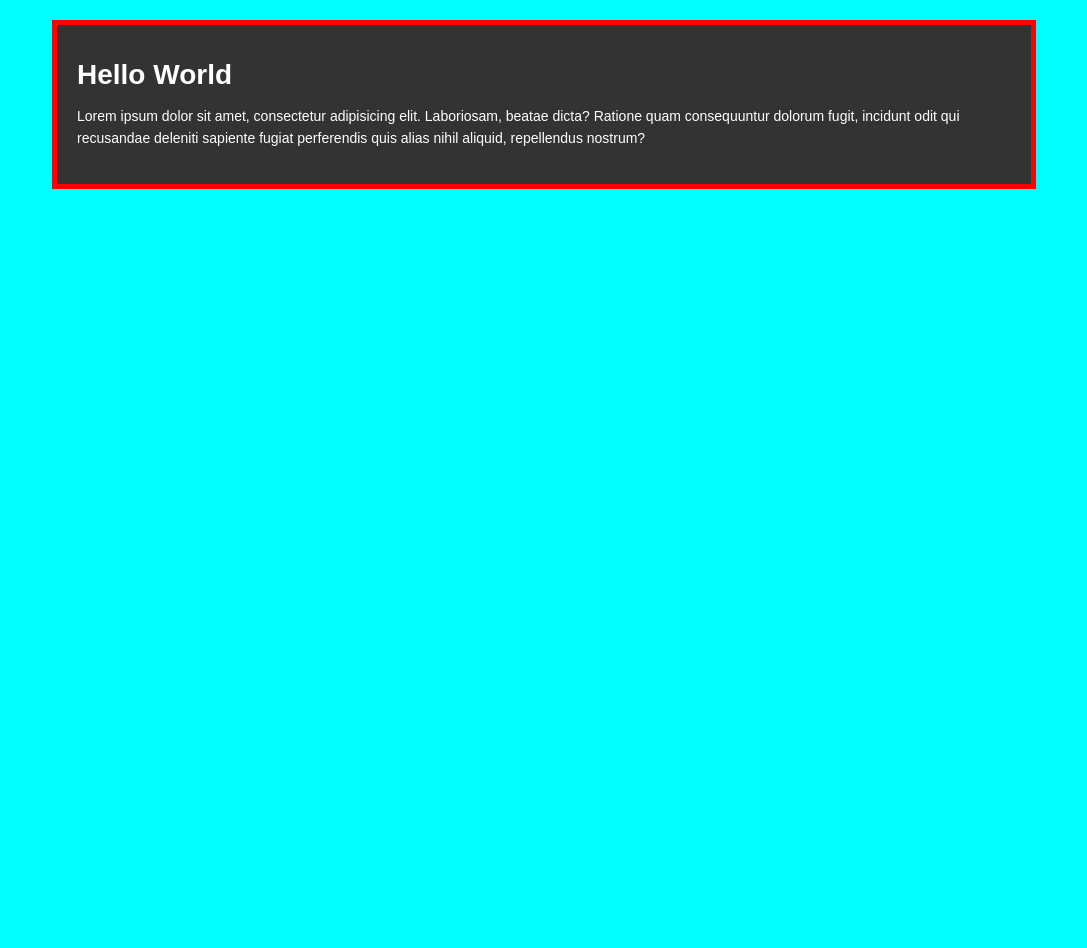
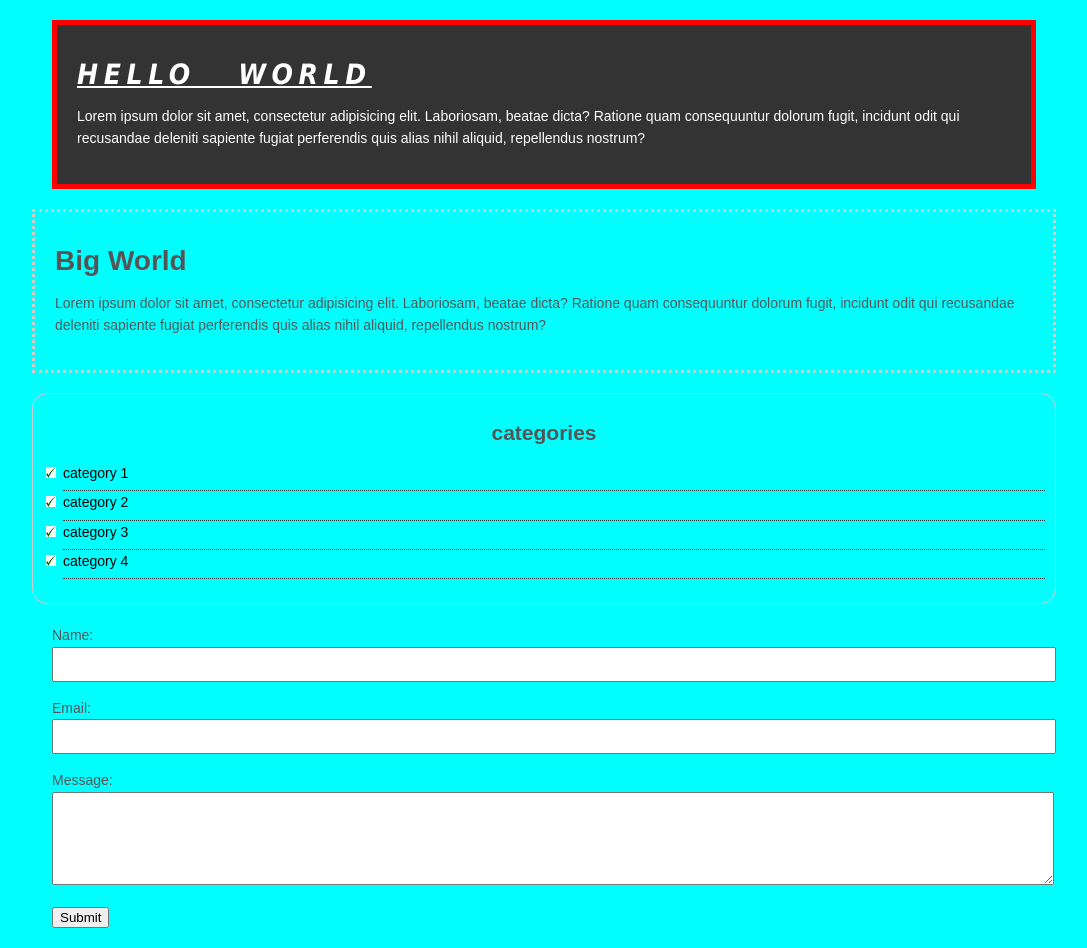
Before and after one commit to femipraize/csscrashcourse, a plain HTML site: page csscheatsheet/index.html in a window 1280 px wide. Shown: the whole page, without its empty margins (96-1183 px from the left). Before the commit the page ends 800 px from the top, so only its background shows below. Drawn offline with Linux system fonts and the light colour scheme.

Commit message:
cheat sheet update

```diff
--- a/csscheatsheet/css/style.css
+++ b/csscheatsheet/css/style.css
@@ -41,6 +41,22 @@ body{
     margin: 20px;
 }
 
+/*applying global styling to link. It applys to any link onthe page*/
+a{
+    text-decoration: none;
+    color: #000;
+}
+
+a:hover{
+    color: greenyellow;
+}
+
+a:active{
+    color: red;
+}
+a:visited{
+    color: blue;
+}
 
 /* to use the short hand method for setting margin on all side use
     E.G = margin: 5px 10px 5px 10px; meaning top,right,button left
@@ -52,3 +68,59 @@ body{
     width: 80%; /*using % makes it adptive and responsive*/
     margin: auto;
 }
+
+/* styling all the h1 inside of box one div*/
+.box-1 h1{
+    font-family: Tahoma;
+    font-weight: 800;
+    font-style: italic;
+    text-decoration: underline;
+    text-transform: uppercase;
+    letter-spacing: 0.2em;
+    word-spacing: 1em;
+}
+
+.box-2{
+    border: #ccc dotted 3px;
+    padding: 20px;
+    margin: 20px 0;
+}
+
+.categories {
+    border: 1px #ccc solid;
+    padding: 10px;
+    border-radius: 15px;
+}
+.categories h2{
+    text-align: center;
+}
+
+.categories ul{
+    padding: 0;
+    padding-left: 20px;
+    list-style: square;
+    list-style: none;
+}
+
+.categories li{
+    padding-bottom: 6px;
+    border-bottom: dotted 1px #333;
+    list-style-image: url('../images/checkmark.png');
+}
+
+.my-form{
+    padding: 20px;
+}
+.my-form .form-group{
+    padding-bottom: 15px;
+}
+
+.my-form label{
+    display: block;
+}
+
+/* Styling text, input and textarea*/
+.my-form input[type="text"], .my-form textarea {
+    padding: 8px;
+    width: 100%;
+}
--- a/csscheatsheet/index.html
+++ b/csscheatsheet/index.html
@@ -18,7 +18,40 @@
                 aliquid, repellendus nostrum?
             </p>
         </div>
-    </div>
+        <div class="box-2">
+            <h1>Big  World</h1>
+            <p>
+                Lorem ipsum dolor sit amet, consectetur adipisicing elit. Laboriosam,
+                beatae dicta? Ratione quam consequuntur dolorum fugit, incidunt odit
+                qui recusandae deleniti sapiente fugiat perferendis quis alias nihil
+                aliquid, repellendus nostrum?
+            </p>
+        </div>
+        <div class="categories">
+            <h2>categories</h2>
+            <ul>
+                <li><a href="#">category 1</a></li>
+                <li><a href="#">category 2</a></li>
+                <li><a href="#">category 3</a></li>
+                <li><a href="#">category 4</a></li>
+            </ul>
+        </div>
+        <form class="my-form">
+            <div class="form-group">
+                <label>Name: </label>
+                <input type="text" name="name">
+            </div>
+            <div class="form-group">
+                <label>Email: </label>
+                <input type="text" name="email">
+            </div>
+            <div class="form-group">
+                <label>Message: </label>
+                <textarea name="message" id="" cols="20" rows="5"></textarea>
+            </div>
+            <input class="button" type="submit" value="Submit" name="">
+        </form>
+    </div> <!--./container-->
 
 </body>
 </html>
```
Also changed, not shown: csscheatsheet/images/checkmark.png (added).
